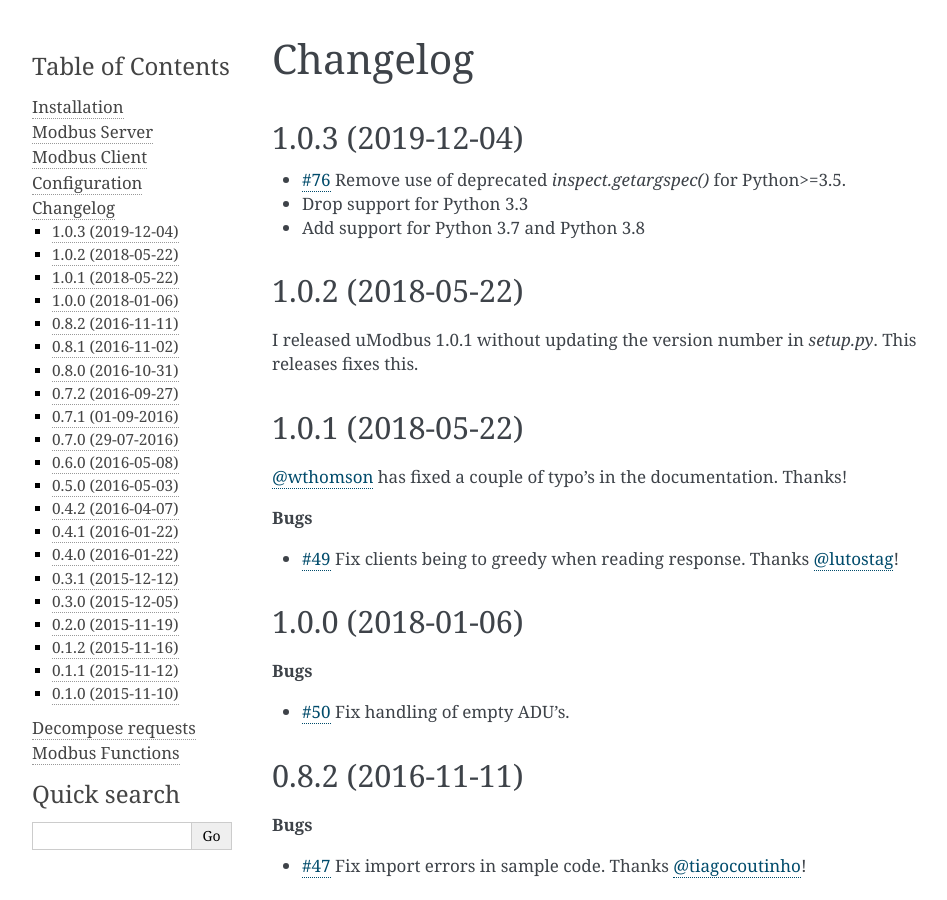
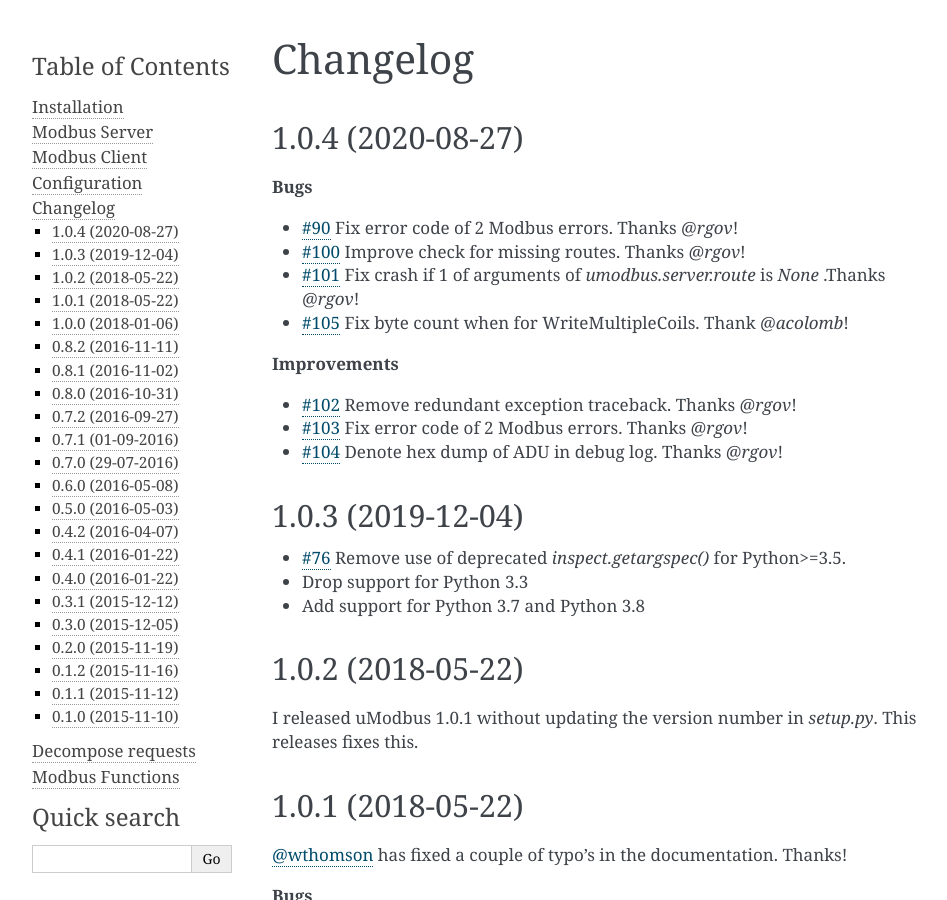
Before and after one commit to AdvancedClimateSystems/uModbus, a Sphinx documentation site: the page built from docs/source/changelog.rst, in a window 1280 px wide and 900 px high. Shown: the whole window, without its empty margins (148-1095 px from the left). Built offline with Sphinx 7.4.7, drawn with Linux system fonts in a browser that asks for light colours.

Commit message:
Bump to 1.0.4

```diff
--- a/docs/source/changelog.rst
+++ b/docs/source/changelog.rst
@@ -1,5 +1,29 @@
 Changelog
 =========
+
+1.0.4 (2020-08-27)
+++++++++++++++++++
+
+**Bugs**
+
+* `#90`_ Fix error code of 2 Modbus errors. Thanks `@rgov`!
+* `#100`_ Improve check for missing routes. Thanks `@rgov`!
+* `#101`_ Fix crash if 1 of arguments of `umodbus.server.route` is `None` .Thanks `@rgov`!
+* `#105`_ Fix byte count when for WriteMultipleCoils. Thank `@acolomb`!
+
+**Improvements**
+
+* `#102`_ Remove redundant exception traceback. Thanks `@rgov`!
+* `#103`_ Fix error code of 2 Modbus errors. Thanks `@rgov`!
+* `#104`_ Denote hex dump of ADU in debug log. Thanks `@rgov`!
+
+.. _#90: https://github.com/AdvancedClimateSystems/uModbus/issues/90
+.. _#100: https://github.com/AdvancedClimateSystems/uModbus/issues/100
+.. _#101: https://github.com/AdvancedClimateSystems/uModbus/issues/101
+.. _#102: https://github.com/AdvancedClimateSystems/uModbus/issues/102
+.. _#103: https://github.com/AdvancedClimateSystems/uModbus/issues/103
+.. _#104: https://github.com/AdvancedClimateSystems/uModbus/issues/103
+.. _#105: https://github.com/AdvancedClimateSystems/uModbus/issues/105
 
 1.0.3 (2019-12-04)
 ++++++++++++++++++
--- a/docs/source/conf.py
+++ b/docs/source/conf.py
@@ -61,7 +61,7 @@ author = 'Auke Willem Oosterhoff <auke@orangetux.nl>'
 # The short X.Y version.
 version = '1.0'
 # The full version, including alpha/beta/rc tags.
-release = '1.0.3'
+release = '1.0.4'
 
 # The language for content autogenerated by Sphinx. Refer to documentation
 # for a list of supported languages.
--- a/setup.py
+++ b/setup.py
@@ -12,7 +12,7 @@ cwd = os.path.dirname(os.path.abspath(__name__))
 long_description = open(os.path.join(cwd, 'README.rst'), 'r').read()
 
 setup(name='uModbus',
-      version='1.0.3',
+      version='1.0.4',
       author='Auke Willem Oosterhoff',
       author_email='a.oosterhoff@climotion.com',
       description='Implementation of the Modbus protocol in pure Python.',
```
